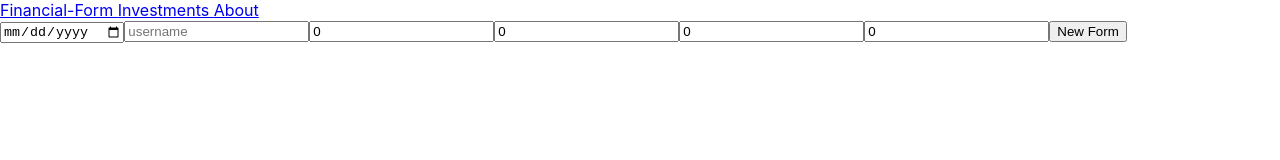
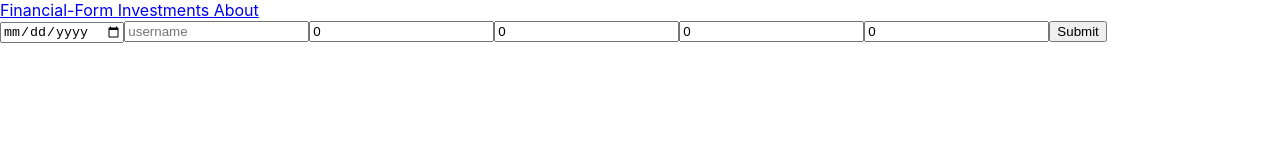
Before and after one commit to wesbourke101/financialApp, a React (Create React App) app: page /financial in a window 1280 px wide. Shown: the top 160 px of the page. Built offline with nearby package versions, Linux system fonts and the light colour scheme; data requests are answered from the project's data file.

Commit message:
Added Form with state to store for to db.son

```diff
--- /dev/null
+++ b/db.json
@@ -0,0 +1,57 @@
+{
+  "user": [
+    {
+      "id": 1,
+      "date": "mm/dd/yyyy",
+      "username": "",
+      "income": "",
+      "rent": 0,
+      "expenses": 0,
+      "savings": 0
+    },
+    {
+      "formdata": {
+        "date": "2022-03-29",
+        "username": "Jaredg",
+        "income": "2000",
+        "rent": "200",
+        "expenses": "200",
+        "savings": "200"
+      },
+      "id": 2
+    },
+    {
+      "formdata": {
+        "date": "2022-03-29",
+        "username": "Jaredg",
+        "income": "2000",
+        "rent": "200",
+        "expenses": "200",
+        "savings": "200"
+      },
+      "id": 3
+    },
+    {
+      "formdata": {
+        "date": "2022-03-29",
+        "username": "Jaredg",
+        "income": "2000",
+        "rent": "200",
+        "expenses": "200",
+        "savings": "200"
+      },
+      "id": 4
+    },
+    {
+      "formdata": {
+        "date": "2022-03-29",
+        "username": "Jaredg",
+        "income": "2000",
+        "rent": "200",
+        "expenses": "200",
+        "savings": "200"
+      },
+      "id": 5
+    }
+  ]
+}
--- a/package.json
+++ b/package.json
@@ -6,9 +6,10 @@
     "@testing-library/jest-dom": "^5.16.3",
     "@testing-library/react": "^12.1.4",
     "@testing-library/user-event": "^13.5.0",
+    "json-server": "^0.17.0",
     "react": "^17.0.2",
     "react-dom": "^17.0.2",
-    "react-scripts": "5.0.0",
+    "react-scripts": "^2.1.3",
     "web-vitals": "^2.1.4"
   },
   "scripts": {
--- a/src/components/App.js
+++ b/src/components/App.js
@@ -1,16 +1,24 @@
-import React, {useState} from 'react';
+import React, {useState,useEffect} from 'react';
 import { Router, Routes, Route, Link, Outlet, Navigate } from "react-router-dom";
 import About from './About'
 import Form from "./Form"
 import Investments from "./Investments";
 
 function App() {
-  const [defaultLink, setDefaultLink] = useState(null)
+  // const [defaultLink, setDefaultLink] = useState(null)
 
   const [savings,setSavings]=useState([])
 
+  useEffect( () => {
+    fetch(`http://localhost:3000/user`)
+    .then( res => res.json())
+    .then( data => setSavings((data)))
+    .catch( error => console.log(error.message));
+
+  },[])
+
   function postData(formdata){
-   fetch(`urlhttp://localhost:8004/user`, {
+   fetch(`http://localhost:3000/user`, {
        method: "POST",
        headers: {
            "Content-Type": "application/json",
@@ -21,7 +29,7 @@ function App() {
        })
    })
    .then( res => res.json())
-   .then( data => setSavings(data))
+   .then( data => setSavings([...savings,data]))
    .catch( error => console.log(error.message));
 
   }
--- a/src/components/Form.js
+++ b/src/components/Form.js
@@ -1,8 +1,9 @@
 import React,{useState}from 'react'
+
 
 function Form({postData}) {
     const[formData,SetFormData]=useState({
-        date:0,
+        date:"mm-dd-yyyy",
         username:"",
         income:0,
         rent:0,
@@ -28,13 +29,13 @@ function Form({postData}) {
   return (
     <div>
         <form onSubmit={handleSubmit} className="new-saving-form">
-            <input onChange={handleChange} type="date" name ="date" placeholder="date" Value={date}></input>
-            <input onChange={handleChange} type="text" name ="username" placeholder="username" Value={username}></input>
-            <input onChange={handleChange} type="number" name ="income" placeholder="income" Value={income}></input>
-            <input onChange={handleChange} type="number" name ="rent" placeholder="Rent" Value={rent}></input>
-            <input onChange={handleChange} type="number" name ="Expenses" placeholder="Expenses" Value={expenses}></input>
-            <input onChange={handleChange} type="number" name ="Savings" placeholder="Savings" Value={savings}></input>
-            <input type="submit" value="New Form" />
+            <input onChange={handleChange} type="date" name ="date" placeholder="date" value={date}></input>
+            <input onChange={handleChange} type="text" name ="username" placeholder="username" value={username}></input>
+            <input onChange={handleChange} type="number" name ="income" placeholder="income" value={income}></input>
+            <input onChange={handleChange} type="number" name ="rent" placeholder="Rent" value={rent}></input>
+            <input onChange={handleChange} type="number" name ="expenses" placeholder="Expenses" value={expenses}></input>
+            <input onChange={handleChange} type="number" name ="savings" placeholder="Savings" value={savings}></input>
+            <input type="submit" value="Submit" />
         </form>
     </div>
   )
```
Also changed, not shown: src/index.js (+2 -16 lines), 1 other file (tests, documents, lock files or other folders).
